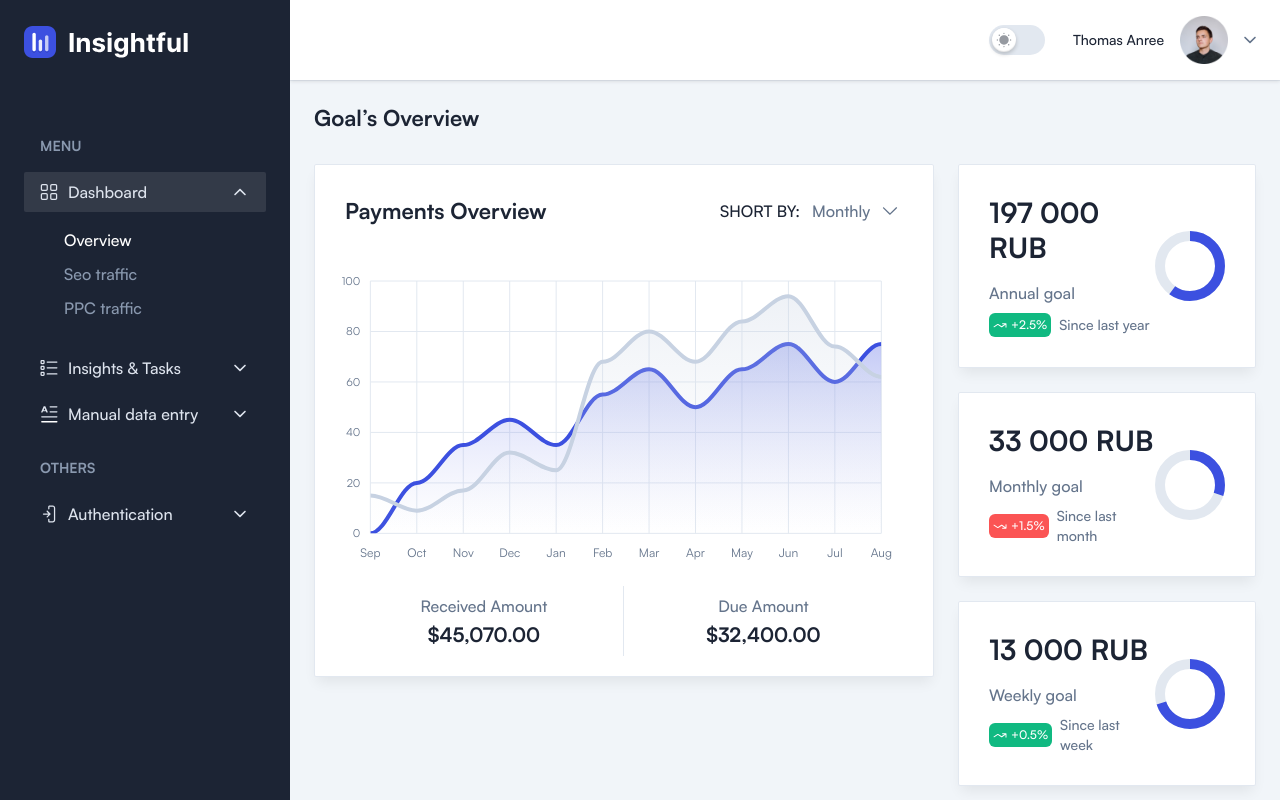
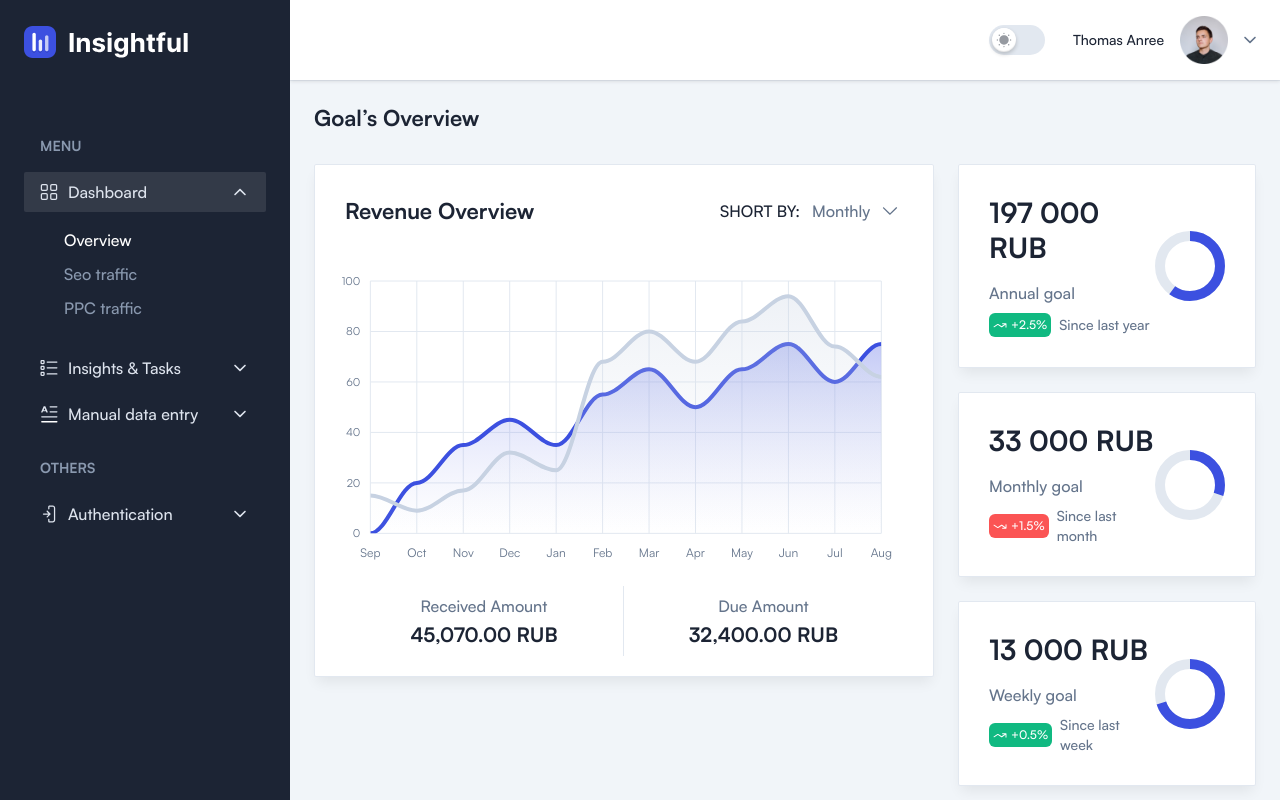
Before and after one commit to Vyachowski/business-dashboard, a React (Vite) app in the folder client/: page / in a window 1280 px wide. Built offline with nearby package versions, Linux system fonts and the light colour scheme.

Commit message:
refactor: change dollars to rubles

```diff
--- a/client/src/components/Charts/ChartSeven.tsx
+++ b/client/src/components/Charts/ChartSeven.tsx
@@ -155,7 +155,7 @@ const ChartSeven: React.FC = () => {
       <div className="mb-6 flex flex-col gap-2 sm:flex-row sm:items-center sm:justify-between">
         <div>
           <h4 className="text-title-sm2 font-bold text-black dark:text-white">
-            Payments Overview
+            Revenue Overview
           </h4>
         </div>
         <div className="flex items-center">
@@ -203,13 +203,13 @@ const ChartSeven: React.FC = () => {
         <div className="border-stroke py-2 dark:border-strokedark xsm:w-1/2 xsm:border-r">
           <p className="font-medium">Received Amount</p>
           <h4 className="mt-1 text-title-sm font-bold text-black dark:text-white">
-            $45,070.00
+            45,070.00 RUB
           </h4>
         </div>
         <div className="py-2 xsm:w-1/2">
           <p className="font-medium">Due Amount</p>
           <h4 className="mt-1 text-title-sm font-bold text-black dark:text-white">
-            $32,400.00
+            32,400.00 RUB
           </h4>
         </div>
       </div>
```
